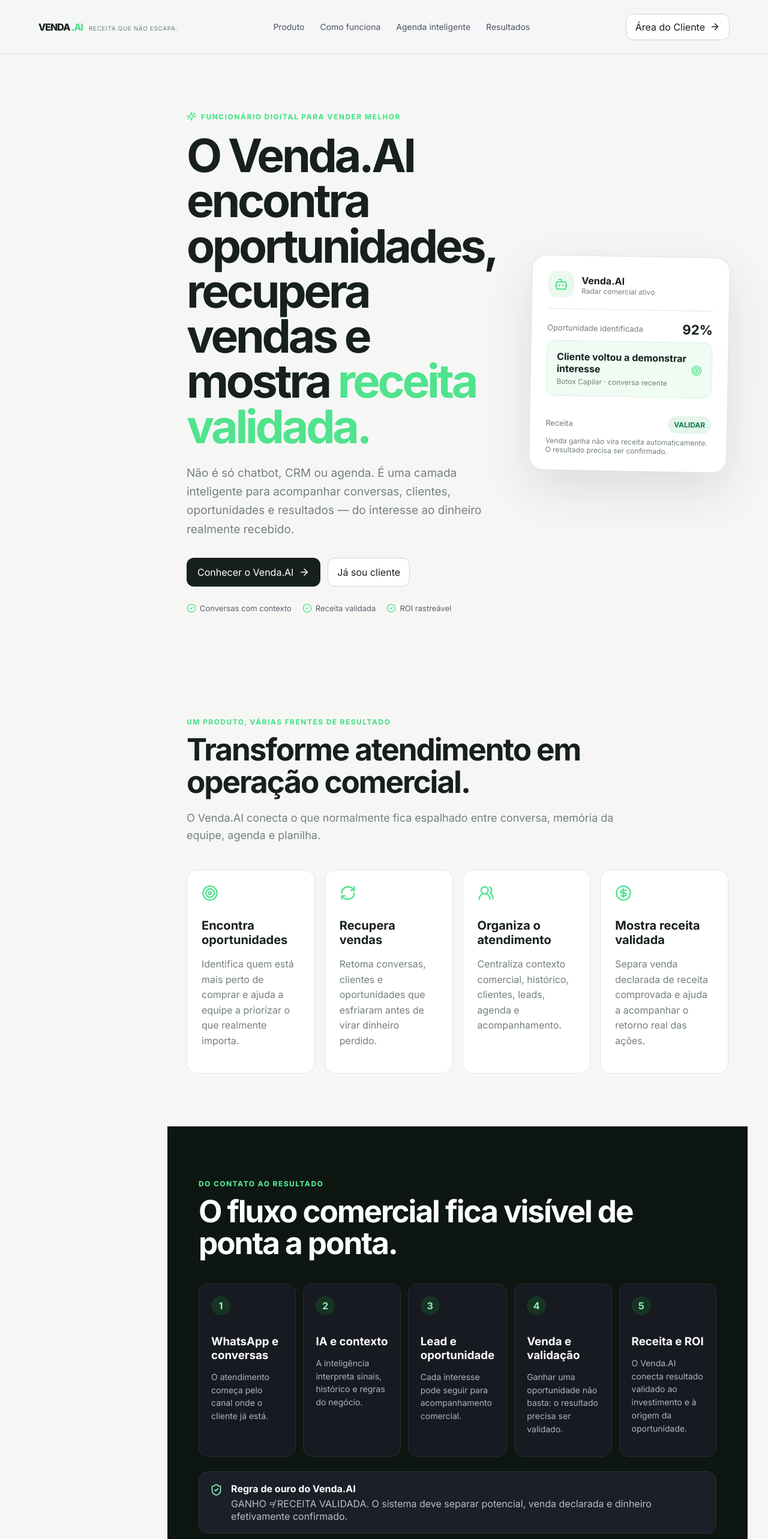
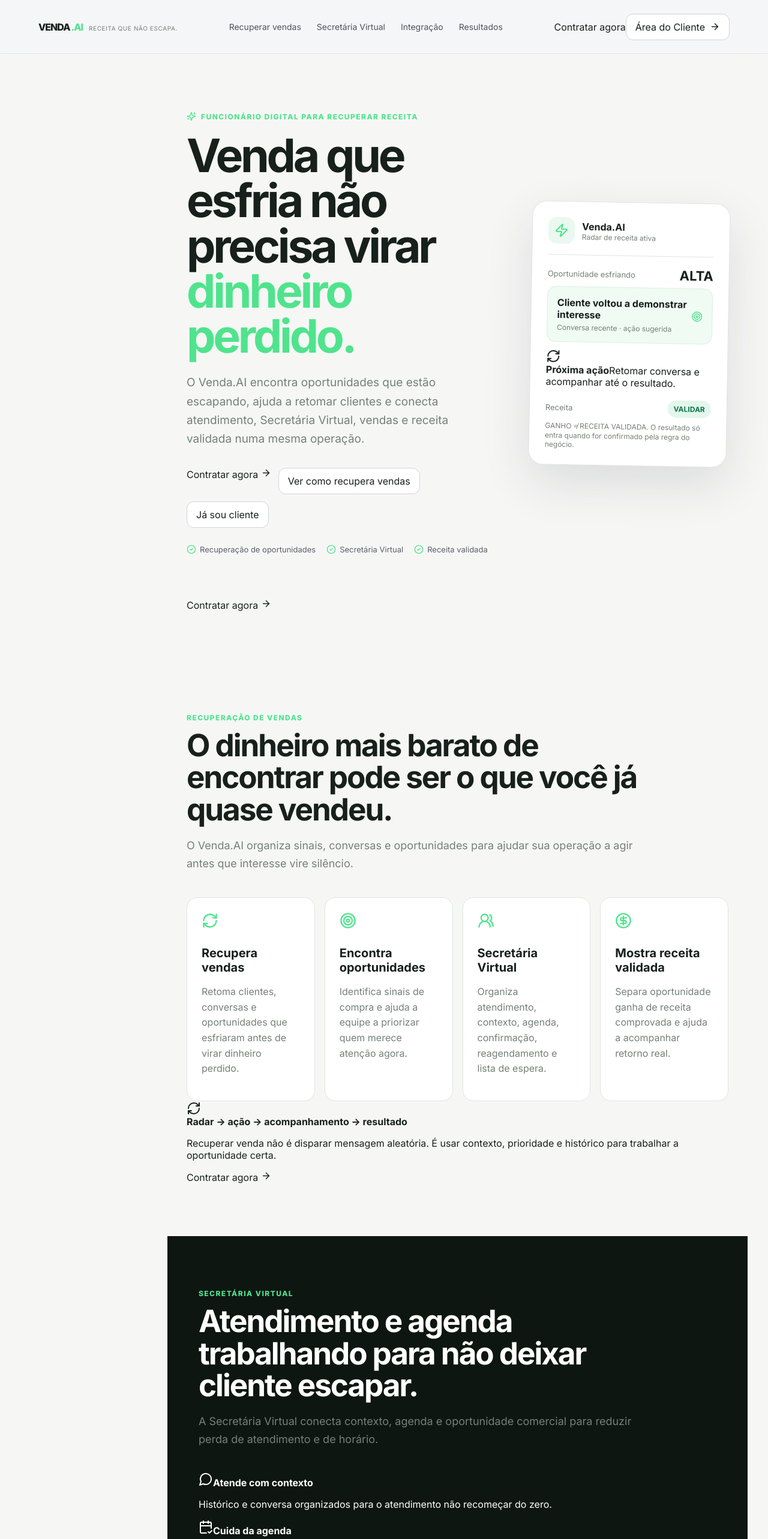
Before and after one commit to ananagila96-lang/venda.ai, a React (Vite) app: page / in a window 1280 px wide. Shown: the top 2566 px of the page at 60% size. Built offline with nearby package versions, Linux system fonts and the light colour scheme.

Commit message:
feat: rebuild landing around recovery, secretary and conversion

```diff
--- a/src/LandingPage.jsx
+++ b/src/LandingPage.jsx
@@ -1,4 +1,4 @@
-import React from 'react';
+import React, { useMemo, useState } from 'react';
 import {
   ArrowRight,
   BarChart3,
@@ -6,28 +6,88 @@
   CalendarCheck2,
   CheckCircle2,
   CircleDollarSign,
+  Link2,
   MessageCircle,
   RefreshCw,
+  Send,
   ShieldCheck,
   Sparkles,
   Target,
-  UsersRound
+  UsersRound,
+  Zap
 } from 'lucide-react';
 
 const benefits = [
-  ['Encontra oportunidades', 'Identifica quem está mais perto de comprar e ajuda a equipe a priorizar o que realmente importa.', Target],
-  ['Recupera vendas', 'Retoma conversas, clientes e oportunidades que esfriaram antes de virar dinheiro perdido.', RefreshCw],
-  ['Organiza o atendimento', 'Centraliza contexto comercial, histórico, clientes, leads, agenda e acompanhamento.', UsersRound],
-  ['Mostra receita validada', 'Separa venda declarada de receita comprovada e ajuda a acompanhar o retorno real das ações.', CircleDollarSign]
+  ['Recupera vendas', 'Retoma clientes, conversas e oportunidades que esfriaram antes de virar dinheiro perdido.', RefreshCw],
+  ['Encontra oportunidades', 'Identifica sinais de compra e ajuda a equipe a priorizar quem merece atenção agora.', Target],
+  ['Secretária Virtual', 'Organiza atendimento, contexto, agenda, confirmação, reagendamento e lista de espera.', UsersRound],
+  ['Mostra receita validada', 'Separa oportunidade ganha de receita comprovada e ajuda a acompanhar retorno real.', CircleDollarSign]
 ];
 
 const flow = [
-  ['1', 'WhatsApp e conversas', 'O atendimento começa pelo canal onde o cliente já está.'],
-  ['2', 'IA e contexto', 'A inteligência interpreta sinais, histórico e regras do negócio.'],
-  ['3', 'Lead e oportunidade', 'Cada interesse pode seguir para acompanhamento comercial.'],
-  ['4', 'Venda e validação', 'Ganhar uma oportunidade não basta: o resultado precisa ser validado.'],
-  ['5', 'Receita e ROI', 'O Venda.AI conecta resultado validado ao investimento e à origem da oportunidade.']
+  ['1', 'WhatsApp conectado', 'O canal é conectado ao Venda.AI por integração segura e vinculada à empresa.'],
+  ['2', 'Conversa com contexto', 'Mensagens e histórico alimentam o atendimento e a visão comercial.'],
+  ['3', 'Oportunidade encontrada', 'Sinais de interesse viram acompanhamento e ação de recuperação.'],
+  ['4', 'Secretária Virtual age', 'Atendimento e agenda trabalham juntos para não deixar oportunidade escapar.'],
+  ['5', 'Venda e validação', 'A venda é registrada, validada e só então entra como receita comprovada.'],
+  ['6', 'Resultado e ROI', 'A operação acompanha dinheiro recuperado, origem e retorno quando houver dados válidos.']
 ];
+
+const integrationSteps = [
+  ['01', 'Configuração', 'Cadastro da empresa, catálogo, regras, equipe e contexto operacional.'],
+  ['02', 'Canal', 'Conexão do WhatsApp via Z-API, com credenciais mantidas no servidor.'],
+  ['03', 'Webhook', 'Eventos do canal chegam ao backend e são associados ao tenant correto.'],
+  ['04', 'Atendimento', 'Conversas alimentam histórico, Secretária Virtual e acompanhamento comercial.'],
+  ['05', 'Resultado', 'Oportunidades, vendas e receita validada passam a ser acompanhadas no Venda.AI.']
+];
+
+const faq = {
+  recuperacao: 'O Venda.AI procura oportunidades que estão esfriando ou foram abandonadas, organiza o contexto e ajuda a retomar o cliente antes que a venda se perca.',
+  secretaria: 'A Secretária Virtual organiza conversas e agenda, apoia confirmações, cancelamentos, reagendamentos e lista de espera, mantendo atendimento e oportunidade comercial conectados.',
+  integracao: 'A integração do WhatsApp está sendo estruturada via Z-API. O desenho prevê webhook, backend multiempresa e credenciais somente no servidor. A ativação real depende das credenciais e dos testes da integração.',
+  receita: 'GANHO não é receita automaticamente. O Venda.AI separa oportunidade ganha de receita validada para que o resultado comercial não seja inflado.',
+  contratar: 'A contratação online está em implantação. O botão “Contratar agora” leva para esta etapa comercial enquanto plano, preço e checkout real são finalizados.'
+};
+
+function HireNow({ dark = false }) {
+  return <a className={dark ? 'lp-hire lp-hire-dark' : 'lp-hire'} href="#contratar">Contratar agora <ArrowRight size={17}/></a>;
+}
+
+function SalesAgent() {
+  const [question, setQuestion] = useState('');
+  const [answer, setAnswer] = useState('Olá! Sou o agente comercial do Venda.AI. Posso explicar recuperação de vendas, Secretária Virtual, integração, receita validada e contratação.');
+  const suggestions = useMemo(() => [
+    ['Como recupera vendas?', 'recuperacao'],
+    ['O que faz a Secretária Virtual?', 'secretaria'],
+    ['Como integra o WhatsApp?', 'integracao'],
+    ['Como funciona receita validada?', 'receita'],
+    ['Quero contratar', 'contratar']
+  ], []);
+
+  const reply = (keyOrText) => {
+    const text = String(keyOrText || '').toLowerCase();
+    if (faq[text]) return setAnswer(faq[text]);
+    if (text.includes('recuper')) return setAnswer(faq.recuperacao);
+    if (text.includes('secret')) return setAnswer(faq.secretaria);
+    if (text.includes('whats') || text.includes('integr')) return setAnswer(faq.integracao);
+    if (text.includes('receita') || text.includes('roi') || text.includes('ganho')) return setAnswer(faq.receita);
+    if (text.includes('contrat') || text.includes('compr') || text.includes('preço') || text.includes('preco')) return setAnswer(faq.contratar);
+    setAnswer('Posso responder sobre recuperação de vendas, Secretária Virtual, integração do WhatsApp, receita validada e contratação. Nesta versão uso respostas comerciais aprovadas para não inventar capacidades do produto.');
+  };
+
+  return <div className="lp-agent">
+    <div className="lp-agent-head"><Bot/><div><b>Agente comercial Venda.AI</b><span>Pré-venda · respostas aprovadas do produto</span></div></div>
+    <div className="lp-agent-answer">{answer}</div>
+    <div className="lp-agent-chips">
+      {suggestions.map(([label,key]) => <button key={key} onClick={()=>reply(key)}>{label}</button>)}
+    </div>
+    <div className="lp-agent-input">
+      <input value={question} onChange={e=>setQuestion(e.target.value)} onKeyDown={e=>{if(e.key==='Enter'){reply(question);setQuestion('')}}} placeholder="Digite sua dúvida sobre o Venda.AI"/>
+      <button onClick={()=>{reply(question);setQuestion('')}} aria-label="Enviar dúvida"><Send size={17}/></button>
+    </div>
+    <small>O agente de IA generativa real será ativado somente após endpoint/backend e testes. Esta versão não inventa respostas.</small>
+  </div>;
+}
 
 export default function LandingPage({ onClientArea }) {
   return (
@@ -38,89 +98,119 @@
           <small>Receita que não escapa.</small>
         </a>
         <nav>
-          <a href="#produto">Produto</a>
-          <a href="#como-funciona">Como funciona</a>
-          <a href="#agenda">Agenda inteligente</a>
+          <a href="#recuperacao">Recuperar vendas</a>
+          <a href="#secretaria">Secretária Virtual</a>
+          <a href="#integracao">Integração</a>
           <a href="#resultado">Resultados</a>
         </nav>
-        <button className="lp-client" onClick={onClientArea}>Área do Cliente <ArrowRight size={17}/></button>
+        <div className="lp-nav-actions">
+          <a className="lp-nav-hire" href="#contratar">Contratar agora</a>
+          <button className="lp-client" onClick={onClientArea}>Área do Cliente <ArrowRight size={17}/></button>
+        </div>
       </header>
 
       <main>
         <section className="lp-hero" id="top">
           <div className="lp-hero-copy">
-            <span className="lp-kicker"><Sparkles size={16}/> FUNCIONÁRIO DIGITAL PARA VENDER MELHOR</span>
-            <h1>O Venda.AI encontra oportunidades, recupera vendas e mostra <em>receita validada.</em></h1>
+            <span className="lp-kicker"><Sparkles size={16}/> FUNCIONÁRIO DIGITAL PARA RECUPERAR RECEITA</span>
+            <h1>Venda que esfria não precisa virar <em>dinheiro perdido.</em></h1>
             <p>
-              Não é só chatbot, CRM ou agenda. É uma camada inteligente para acompanhar conversas,
-              clientes, oportunidades e resultados — do interesse ao dinheiro realmente recebido.
+              O Venda.AI encontra oportunidades que estão escapando, ajuda a retomar clientes e conecta
+              atendimento, Secretária Virtual, vendas e receita validada numa mesma operação.
             </p>
             <div className="lp-actions">
-              <a className="lp-primary" href="#produto">Conhecer o Venda.AI <ArrowRight size={18}/></a>
+              <HireNow/>
+              <a className="lp-secondary" href="#recuperacao">Ver como recupera vendas</a>
               <button className="lp-secondary" onClick={onClientArea}>Já sou cliente</button>
             </div>
             <div className="lp-proof">
-              <span><CheckCircle2/> Conversas com contexto</span>
+              <span><CheckCircle2/> Recuperação de oportunidades</span>
+              <span><CheckCircle2/> Secretária Virtual</span>
               <span><CheckCircle2/> Receita validada</span>
-              <span><CheckCircle2/> ROI rastreável</span>
             </div>
           </div>
           <div className="lp-hero-card" aria-label="Resumo do produto">
-            <div className="lp-card-head"><Bot/><div><b>Venda.AI</b><span>Radar comercial ativo</span></div></div>
-            <div className="lp-metric"><span>Oportunidade identificada</span><strong>92%</strong></div>
+            <div className="lp-card-head"><Zap/><div><b>Venda.AI</b><span>Radar de receita ativa</span></div></div>
+            <div className="lp-metric"><span>Oportunidade esfriando</span><strong>ALTA</strong></div>
             <div className="lp-opportunity">
-              <div><b>Cliente voltou a demonstrar interesse</b><span>Botox Capilar · conversa recente</span></div>
+              <div><b>Cliente voltou a demonstrar interesse</b><span>Conversa recente · ação sugerida</span></div>
               <Target/>
             </div>
+            <div className="lp-recovery-line"><RefreshCw/><div><b>Próxima ação</b><span>Retomar conversa e acompanhar até o resultado.</span></div></div>
             <div className="lp-metric"><span>Receita</span><strong className="verified">VALIDAR</strong></div>
-            <small>Venda ganha não vira receita automaticamente. O resultado precisa ser confirmado.</small>
+            <small>GANHO ≠ RECEITA VALIDADA. O resultado só entra quando for confirmado pela regra do negócio.</small>
           </div>
+          <div className="lp-section-cta"><HireNow/></div>
         </section>
 
-        <section className="lp-section" id="produto">
+        <section className="lp-section" id="recuperacao">
           <div className="lp-section-title">
-            <span>UM PRODUTO, VÁRIAS FRENTES DE RESULTADO</span>
-            <h2>Transforme atendimento em operação comercial.</h2>
-            <p>O Venda.AI conecta o que normalmente fica espalhado entre conversa, memória da equipe, agenda e planilha.</p>
+            <span>RECUPERAÇÃO DE VENDAS</span>
+            <h2>O dinheiro mais barato de encontrar pode ser o que você já quase vendeu.</h2>
+            <p>O Venda.AI organiza sinais, conversas e oportunidades para ajudar sua operação a agir antes que interesse vire silêncio.</p>
           </div>
           <div className="lp-benefits">
-            {benefits.map(([title,text,Icon]) => (
-              <article key={title}>
-                <Icon/>
-                <h3>{title}</h3>
-                <p>{text}</p>
-              </article>
-            ))}
+            {benefits.map(([title,text,Icon]) => <article key={title}><Icon/><h3>{title}</h3><p>{text}</p></article>)}
           </div>
+          <div className="lp-recovery-banner">
+            <RefreshCw/>
+            <div><b>Radar → ação → acompanhamento → resultado</b><p>Recuperar venda não é disparar mensagem aleatória. É usar contexto, prioridade e histórico para trabalhar a oportunidade certa.</p></div>
+          </div>
+          <div className="lp-section-cta"><HireNow/></div>
+        </section>
+
+        <section className="lp-dark lp-secretary" id="secretaria">
+          <div className="lp-section-title">
+            <span>SECRETÁRIA VIRTUAL</span>
+            <h2>Atendimento e agenda trabalhando para não deixar cliente escapar.</h2>
+            <p>A Secretária Virtual conecta contexto, agenda e oportunidade comercial para reduzir perda de atendimento e de horário.</p>
+          </div>
+          <div className="lp-secretary-grid">
+            <article><MessageCircle/><b>Atende com contexto</b><p>Histórico e conversa organizados para o atendimento não recomeçar do zero.</p></article>
+            <article><CalendarCheck2/><b>Cuida da agenda</b><p>Confirmação, cancelamento e reagendamento dentro do fluxo operacional.</p></article>
+            <article><UsersRound/><b>Trabalha a lista de espera</b><p>Vaga liberada pode ser conectada a clientes compatíveis e recuperar valor potencial.</p></article>
+            <article><Target/><b>Não separa atendimento de venda</b><p>Cada conversa pode carregar oportunidade e próxima ação comercial.</p></article>
+          </div>
+          <div className="lp-section-cta"><HireNow dark/></div>
+        </section>
+
+        <section className="lp-section lp-integration" id="integracao">
+          <div className="lp-section-title">
+            <span>COMO FUNCIONA A INTEGRAÇÃO</span>
+            <h2>Do WhatsApp ao Venda.AI, com cada empresa isolada.</h2>
+            <p>A integração escolhida para o canal é a Z-API. Credenciais ficam no backend; cada evento precisa ser associado ao tenant correto antes de alimentar conversa ou automação.</p>
+          </div>
+          <div className="lp-integration-grid">
+            {integrationSteps.map(([n,title,text]) => <article key={n}><span>{n}</span><Link2/><h3>{title}</h3><p>{text}</p></article>)}
+          </div>
+          <div className="lp-status-note"><ShieldCheck/><div><b>Status técnico</b><p>Provider definido: Z-API. Integração real ainda depende de credenciais, webhook/backend e testes ponta a ponta. A landing não trata essa etapa como concluída antes da evidência.</p></div></div>
+          <div className="lp-section-cta"><HireNow/></div>
         </section>
 
         <section className="lp-dark" id="como-funciona">
           <div className="lp-section-title">
-            <span>DO CONTATO AO RESULTADO</span>
-            <h2>O fluxo comercial fica visível de ponta a ponta.</h2>
+            <span>DO CONTATO AO DINHEIRO VALIDADO</span>
+            <h2>Um fluxo comercial visível de ponta a ponta.</h2>
           </div>
           <div className="lp-flow">
-            {flow.map(([n,title,text]) => (
-              <article key={n}><b>{n}</b><div><h3>{title}</h3><p>{text}</p></div></article>
-            ))}
+            {flow.map(([n,title,text]) => <article key={n}><b>{n}</b><div><h3>{title}</h3><p>{text}</p></div></article>)}
           </div>
-          <div className="lp-rule"><ShieldCheck/><div><b>Regra de ouro do Venda.AI</b><p>GANHO ≠ RECEITA VALIDADA. O sistema deve separar potencial, venda declarada e dinheiro efetivamente confirmado.</p></div></div>
+          <div className="lp-rule"><ShieldCheck/><div><b>Regra de ouro do Venda.AI</b><p>GANHO ≠ RECEITA VALIDADA. Potencial, venda declarada e dinheiro confirmado são coisas diferentes.</p></div></div>
+          <div className="lp-section-cta"><HireNow dark/></div>
         </section>
 
         <section className="lp-section lp-agenda" id="agenda">
           <div>
             <span className="lp-kicker"><CalendarCheck2 size={16}/> AGENDA INTELIGENTE</span>
             <h2>Uma vaga cancelada não precisa virar horário perdido.</h2>
-            <p>
-              Confirmação, cancelamento, reagendamento e lista de espera trabalham juntos.
-              Quando surge uma vaga, o Venda.AI pode identificar clientes compatíveis para ajudar a recuperar aquele horário.
-            </p>
+            <p>Confirmação, cancelamento, reagendamento e lista de espera trabalham juntos. Quando surge uma vaga, o Venda.AI pode identificar clientes compatíveis para ajudar a recuperar aquele horário.</p>
             <ul>
               <li><CheckCircle2/> Confirmações e respostas organizadas</li>
-              <li><CheckCircle2/> Reagendamento sem perder o contexto</li>
+              <li><CheckCircle2/> Reagendamento sem perder contexto</li>
               <li><CheckCircle2/> Lista de espera ligada às vagas liberadas</li>
               <li><CheckCircle2/> Valor recuperado separado de receita validada</li>
             </ul>
+            <div className="lp-inline-cta"><HireNow/></div>
           </div>
           <div className="lp-agenda-card">
             <CalendarCheck2/>
@@ -133,26 +223,45 @@
 
         <section className="lp-section lp-result" id="resultado">
           <div className="lp-section-title">
-            <span>MENOS ACHISMO. MAIS RESULTADO COMPROVADO.</span>
-            <h2>Marketing, vendas e operação olhando para a mesma verdade.</h2>
+            <span>RESULTADO QUE APARECE</span>
+            <h2>Marketing, atendimento e vendas olhando para a mesma verdade.</h2>
           </div>
           <div className="lp-result-grid">
-            <article><MessageCircle/><b>Conversas</b><p>Contexto comercial preservado para não começar do zero a cada atendimento.</p></article>
+            <article><RefreshCw/><b>Recuperação</b><p>Oportunidades retomadas e acompanhadas em vez de esquecidas na conversa.</p></article>
             <article><BarChart3/><b>Pipeline</b><p>Leads e oportunidades acompanhados por etapa, origem e potencial.</p></article>
             <article><CircleDollarSign/><b>Receita validada</b><p>O resultado só entra quando a venda é confirmada conforme a regra do negócio.</p></article>
           </div>
+          <div className="lp-section-cta"><HireNow/></div>
         </section>
 
-        <section className="lp-cta">
-          <div><span>VENDA.AI</span><h2>Seu atendimento pode trabalhar como uma operação de vendas de verdade.</h2></div>
-          <button className="lp-primary" onClick={onClientArea}>Entrar na Área do Cliente <ArrowRight size={18}/></button>
+        <section className="lp-section lp-contract" id="contratar">
+          <div className="lp-contract-copy">
+            <span>CONTRATAR VENDA.AI</span>
+            <h2>Comece pela pergunta que importa: quanto dinheiro está escapando hoje?</h2>
+            <p>Use o agente comercial para entender como o Venda.AI se encaixa na sua operação. Plano, preço e checkout online serão ativados quando a oferta comercial estiver formalmente definida.</p>
+            <div className="lp-contract-points">
+              <span><CheckCircle2/> Recuperação de vendas</span>
+              <span><CheckCircle2/> Secretária Virtual</span>
+              <span><CheckCircle2/> Integração WhatsApp via Z-API</span>
+              <span><CheckCircle2/> Receita validada e ROI</span>
+            </div>
+          </div>
+          <SalesAgent/>
         </section>
       </main>
+
+      <a className="lp-agent-fab" href="#contratar"><Bot size={18}/> Tirar dúvidas</a>
 
       <footer className="lp-footer">
         <div className="lp-brand"><strong>VENDA</strong><span>.AI</span></div>
         <p>Funcionário digital que encontra oportunidades, recupera vendas e mostra receita validada.</p>
-        <button onClick={onClientArea}>Área do Cliente</button>
+        <div className="lp-footer-actions">
+          <a href="#contratar">Contratar agora</a>
+          <button onClick={onClientArea}>Área do Cliente</button>
+        </div>
+        <div className="lp-legal-pending" aria-label="Documentos legais em preparação">
+          <span>Privacidade</span><span>Termos</span><span>Cookies</span><span>LGPD</span>
+        </div>
       </footer>
     </div>
   );
```
